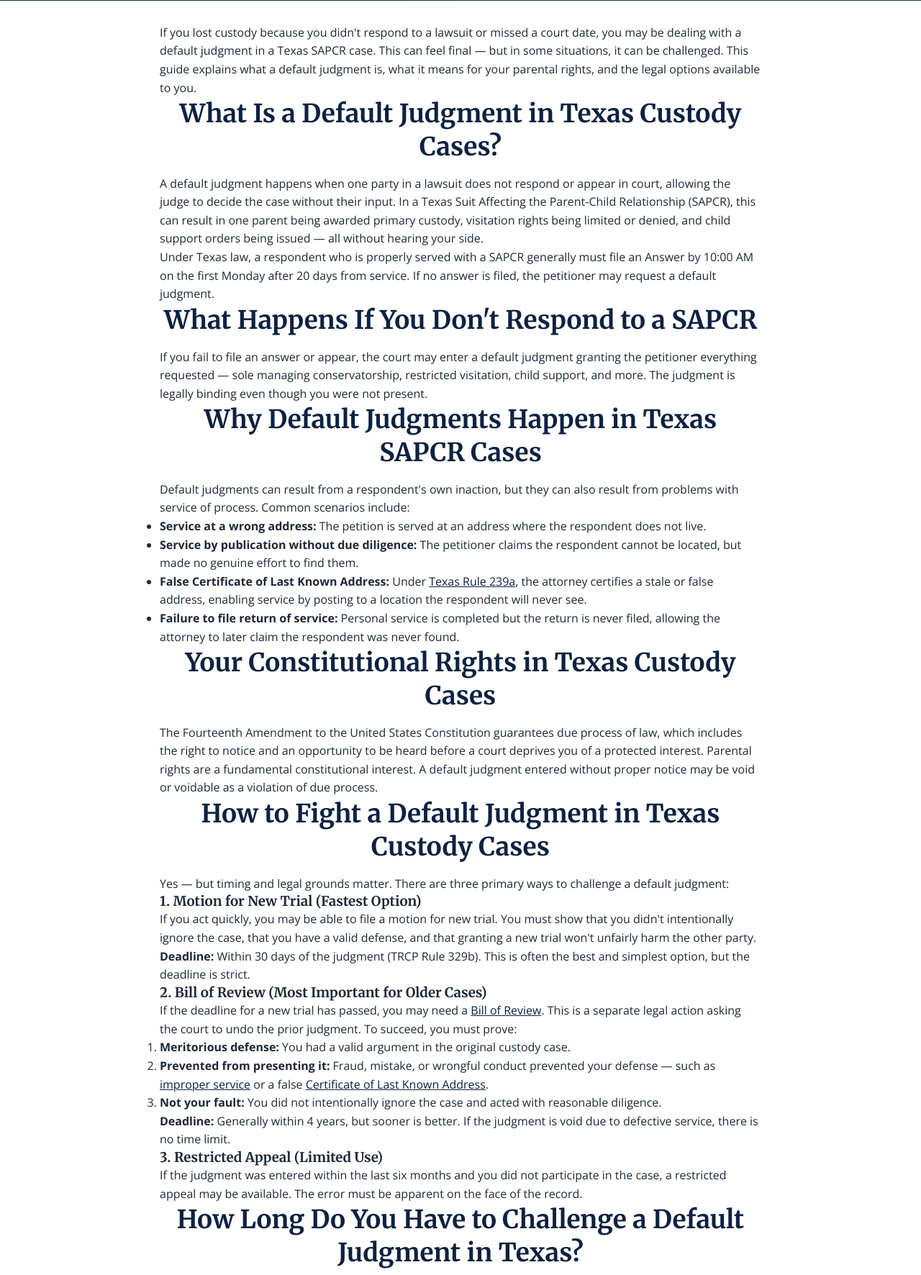
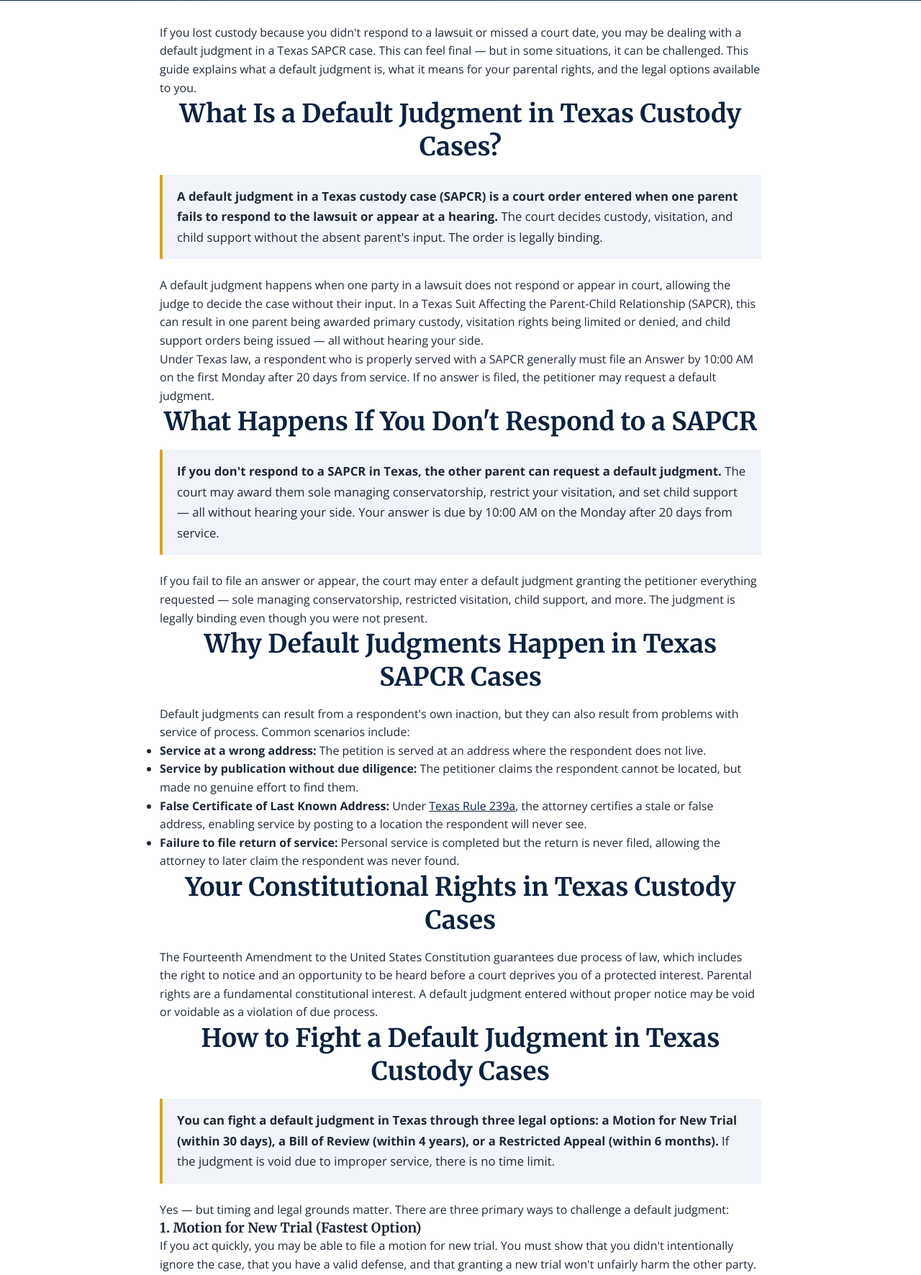
Before and after one commit to iamnotcheckingit-cyber/-safe-sapcr-texas, a PHP site: page /default-judgment-custody-texas.html in a window 1280 px wide. Shown: the part 354-2126 px from the top of the page at 72% size. Run offline with PHP 8.4, Linux system fonts and the light colour scheme.

Commit message:
Add 14 featured snippet answers to top 5 pages
Added 40-60 word direct-answer paragraphs immediately after key H2
headings on the 5 highest-traffic-potential pages. These are formatted
for Google featured snippet extraction:

- default-judgment-custody-texas: 4 snippets (what is, what happens,
  how to fight, can it be reversed)
- bill-of-review-texas-custody: 3 snippets (what is, three elements,
  statute of limitations)
- missed-custody-court-date-texas: 2 snippets (what happens, first step)
- no-response-sapcr-texas: 3 snippets (what happens, deadline, fix it)
- improper-service-texas-custody: 2 snippets (proper service, why it matters)

Added CSS styling for .snippet class (highlighted with accent border).

Co-Authored-By: Claude Opus 4.6 (1M context) <noreply@anthropic.com>

```diff
--- a/bill-of-review-texas-custody.html
+++ b/bill-of-review-texas-custody.html
@@ -63,10 +63,12 @@
             <p>This page is part of our <a href="/sapcr-texas-guide">complete SAPCR Texas guide</a>.</p>
 
             <h2>What Is a Bill of Review in Texas Custody Cases?</h2>
+            <p class="snippet"><strong>A bill of review is an independent legal action filed to set aside a prior final judgment after normal appeal deadlines have passed.</strong> In Texas custody cases, it is most commonly used when a parent lost rights through a default judgment and was denied a fair opportunity to participate due to improper service or fraud.</p>
             <p>A Bill of Review is an independent action filed in the same court that entered the original judgment. It is not an appeal. It is a new lawsuit asking the court to set aside a prior final judgment on equitable grounds. Bills of Review are governed by common law and by <strong>TRCP Rule 329b</strong>, which establishes the timelines after which judgments become final and can no longer be challenged by motion for new trial.</p>
             <p>Under Rule 329b, a judgment becomes final for purposes of appeal 30 days after signing (or 90 days if a motion for new trial is filed). After these deadlines pass, <strong>Rule 329b(f)</strong> specifically provides: "a judgment cannot be set aside by the trial court except by bill of review for sufficient cause, filed within the time allowed by law." This makes the Bill of Review the exclusive remedy once the court's plenary power expires, unless the judgment is void — in which case the court may declare it void at any time.</p>
 
             <h2>Three Elements Required for a Bill of Review in Texas</h2>
+            <p class="snippet"><strong>To win a bill of review in Texas, you must prove three elements: (1) you had a meritorious defense to the original case, (2) fraud, accident, or wrongful conduct prevented you from presenting that defense, and (3) your failure to appear was not due to your own negligence.</strong> </p>
             <p>To succeed on a Bill of Review, the petitioner must prove all three of the following elements by a preponderance of the evidence:</p>
 
             <h3>1. Meritorious Defense or Claim</h3>
@@ -93,6 +95,7 @@
             </ul>
 
             <h2>Bill of Review Statute of Limitations in Texas</h2>
+            <p class="snippet"><strong>A bill of review in Texas must generally be filed within four years of the judgment date.</strong> However, if the judgment is void — such as when the court lacked jurisdiction due to improper service — there is no time limit. A void judgment can be challenged at any time.</p>
             <p>A Bill of Review must generally be filed within <strong>four years</strong> of the date the judgment was signed. This is the residual statute of limitations under Texas Civil Practice and Remedies Code &sect; 16.051. The four-year clock may be tolled (paused) by the discovery rule if the petitioner did not and could not have known about the judgment through reasonable diligence.</p>
 
             <h2>Void Custody Judgments in Texas: No Time Limit</h2>
--- a/default-judgment-custody-texas.html
+++ b/default-judgment-custody-texas.html
@@ -74,10 +74,12 @@
             <p>If you lost custody because you didn't respond to a lawsuit or missed a court date, you may be dealing with a default judgment in a Texas SAPCR case. This can feel final — but in some situations, it can be challenged. This guide explains what a default judgment is, what it means for your parental rights, and the legal options available to you.</p>
 
             <h2>What Is a Default Judgment in Texas Custody Cases?</h2>
+            <p class="snippet"><strong>A default judgment in a Texas custody case (SAPCR) is a court order entered when one parent fails to respond to the lawsuit or appear at a hearing.</strong> The court decides custody, visitation, and child support without the absent parent's input. The order is legally binding.</p>
             <p>A default judgment happens when one party in a lawsuit does not respond or appear in court, allowing the judge to decide the case without their input. In a Texas Suit Affecting the Parent-Child Relationship (SAPCR), this can result in one parent being awarded primary custody, visitation rights being limited or denied, and child support orders being issued — all without hearing your side.</p>
             <p>Under Texas law, a respondent who is properly served with a SAPCR generally must file an Answer by 10:00 AM on the first Monday after 20 days from service. If no answer is filed, the petitioner may request a default judgment.</p>
 
             <h2>What Happens If You Don't Respond to a SAPCR</h2>
+            <p class="snippet"><strong>If you don't respond to a SAPCR in Texas, the other parent can request a default judgment.</strong> The court may award them sole managing conservatorship, restrict your visitation, and set child support — all without hearing your side. Your answer is due by 10:00 AM on the Monday after 20 days from service.</p>
             <p>If you fail to file an answer or appear, the court may enter a default judgment granting the petitioner everything requested — sole managing conservatorship, restricted visitation, child support, and more. The judgment is legally binding even though you were not present.</p>
 
             <h2>Why Default Judgments Happen in Texas SAPCR Cases</h2>
@@ -93,6 +95,7 @@
             <p>The Fourteenth Amendment to the United States Constitution guarantees due process of law, which includes the right to notice and an opportunity to be heard before a court deprives you of a protected interest. Parental rights are a fundamental constitutional interest. A default judgment entered without proper notice may be void or voidable as a violation of due process.</p>
 
             <h2>How to Fight a Default Judgment in Texas Custody Cases</h2>
+            <p class="snippet"><strong>You can fight a default judgment in Texas through three legal options: a Motion for New Trial (within 30 days), a Bill of Review (within 4 years), or a Restricted Appeal (within 6 months).</strong> If the judgment is void due to improper service, there is no time limit.</p>
             <p>Yes — but timing and legal grounds matter. There are three primary ways to challenge a default judgment:</p>
 
             <h3>1. Motion for New Trial (Fastest Option)</h3>
@@ -120,6 +123,7 @@
             <p>The sooner you act, the better your chances. Courts consider delay as potential evidence of negligence.</p>
 
             <h2>Can a Default Custody Judgment Be Reversed in Texas?</h2>
+            <p class="snippet"><strong>Yes, a default custody judgment can be reversed in Texas.</strong> If you cannot overturn the judgment directly, you may file a modification case under Family Code Chapter 156 to change custody based on changed circumstances. However, if fraud was involved, a Bill of Review is the stronger remedy.</p>
             <p>Not always. Even if you cannot overturn the default judgment directly, you may still be able to file a <a href="/modifying-sapcr-order-texas">modification case under Chapter 156</a>, request changes based on the child's best interest, or present new evidence of changed circumstances. However, a modification accepts the original judgment as valid — if the judgment was obtained through fraud, a <a href="/bill-of-review-texas-custody">Bill of Review</a> is the stronger remedy.</p>
 
             <h2>Documented Example: Cause No. 202417675</h2>
--- a/improper-service-texas-custody.html
+++ b/improper-service-texas-custody.html
@@ -36,6 +36,7 @@
             <p>Improper service of process is one of the strongest legal arguments for challenging a custody order in Texas. If you were never properly notified of a SAPCR case, the resulting judgment may be void — meaning it can be challenged at any time, with no deadline.</p>
 
             <h2>What Is Proper Service of Process in Texas Custody Cases?</h2>
+            <p class="snippet"><strong>Proper service in Texas means you were officially delivered legal notice of the lawsuit following Texas Rules of Civil Procedure.</strong> The primary methods are personal service (Rule 106(a)(1)), certified mail (Rule 106(a)(2)), substitute service with court approval (Rule 106(b)), and service by publication as a last resort (Rule 109).</p>
             <p>Proper service means you were officially delivered legal notice of the lawsuit following Texas legal procedures. Under the Texas Rules of Civil Procedure, proper service requires:</p>
             <ul>
                 <li><strong>Personal service (Rule 106(a)(1)):</strong> A process server physically hands you the citation and petition</li>
@@ -56,6 +57,7 @@
             </ul>
 
             <h2>Why Improper Service Matters in Texas Custody Cases</h2>
+            <p class="snippet"><strong>If you were never properly served, the court may not have had personal jurisdiction over you.</strong> A judgment entered without jurisdiction is void under Texas law. A void judgment can be challenged at any time through a Bill of Review — there is no deadline. This makes improper service the strongest defense to a default custody judgment.</p>
             <p>Proper service of process is a constitutional requirement. The Fourteenth Amendment guarantees due process — the right to notice and an opportunity to be heard before a court can affect your rights. If you were never properly served:</p>
             <ul>
                 <li>The court may not have had <strong>personal jurisdiction</strong> over you</li>
--- a/missed-custody-court-date-texas.html
+++ b/missed-custody-court-date-texas.html
@@ -61,6 +61,7 @@
             <p>Missing a custody court date in Texas can lead to a default judgment, which may significantly affect your parental rights. If this just happened, time is critical.</p>
 
             <h2>What Happens If You Miss a Custody Hearing in Texas?</h2>
+            <p class="snippet"><strong>If you miss a custody hearing in Texas, the judge may proceed without you and enter a default judgment.</strong> The other parent can present their case unopposed, and the court may award custody, set visitation, and order child support — all without your input. The judgment is legally binding.</p>
             <p>If you fail to appear at a scheduled SAPCR hearing:</p>
             <ul>
                 <li>The judge may proceed without you</li>
@@ -71,6 +72,7 @@
             <p>These decisions are legally binding even though you were not present.</p>
 
             <h2>First Step: Check If a Default Judgment Was Entered in Texas</h2>
+            <p class="snippet"><strong>Contact the court clerk immediately to check whether a final order was signed.</strong> In Harris County, you can check case status online at hcdistrictclerk.com. Note the exact date the order was signed — this starts your deadlines for challenging it.</p>
             <p>Immediately:</p>
             <ol>
                 <li><strong>Contact the court clerk</strong> for the court where your case is pending</li>
--- a/no-response-sapcr-texas.html
+++ b/no-response-sapcr-texas.html
@@ -39,9 +39,11 @@
             <p>A <a href="/sapcr-texas-guide">SAPCR</a> is the legal proceeding in Texas that determines custody (conservatorship), visitation (possession and access), and child support. It is governed by the Texas Family Code and filed in district court.</p>
 
             <h2>Your Deadline to Respond to a SAPCR in Texas</h2>
+            <p class="snippet"><strong>Under Texas Rule of Civil Procedure 99, you must file a written answer by 10:00 AM on the first Monday after 20 days from the date you were served.</strong> Missing this deadline puts you at risk of a default judgment that can affect your custody and parental rights.</p>
             <p>Under Texas Rule of Civil Procedure 99, you must file a written answer by <strong>10:00 AM on the Monday after 20 days from service</strong>. Missing this deadline puts you at risk of default.</p>
 
             <h2>What Happens If You Don't Respond to a SAPCR in Texas?</h2>
+            <p class="snippet"><strong>If you don't respond to a SAPCR in Texas, the court may enter a default judgment awarding the other parent primary custody, restricting your visitation, and setting child support obligations — all without hearing your side.</strong> Your deadline to file an answer is 10:00 AM on the Monday after 20 days from service.</p>
             <ul>
                 <li>The other parent can request a default judgment</li>
                 <li>The court may not separately notify you of the final hearing</li>
@@ -50,6 +52,7 @@
             <p>The judge may award primary custody (<a href="/managing-conservatorship-texas">sole managing conservatorship</a>), limit your visitation, set child support, and grant other requested relief — all without hearing your side.</p>
 
             <h2>Can You Fix a Missed SAPCR Deadline in Texas?</h2>
+            <p class="snippet"><strong>Yes, but your options depend on timing.</strong> Within 30 days, file a Motion for New Trial. Within 6 months, a Restricted Appeal may be available. Within 4 years, file a Bill of Review. If the judgment is void due to defective service, there is no time limit to challenge it.</p>
             <p>Yes, but your options depend on timing:</p>
             <ul>
                 <li><strong>Within ~30 days:</strong> File a Motion for New Trial (TRCP Rule 329b)</li>
--- a/style.css
+++ b/style.css
@@ -774,6 +774,15 @@ footer a:hover {
     color: #ecc94b;
 }
 
+p.snippet {
+    background: var(--bg-alt, #f8f9fa);
+    border-left: 4px solid var(--accent, #d4a429);
+    padding: 1rem 1.25rem;
+    margin: 0.75rem 0 1.5rem;
+    font-size: 1.05rem;
+    line-height: 1.7;
+}
+
 .footer-nav {
     display: grid;
     grid-template-columns: repeat(4, 1fr);
```
